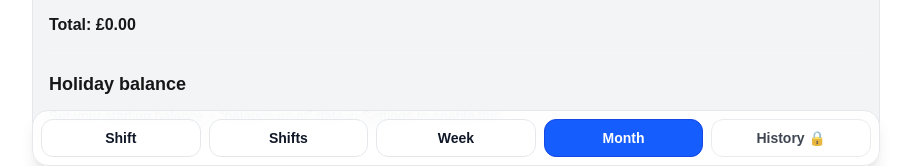
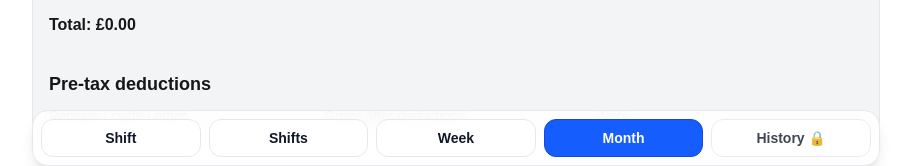
Before and after one commit to phil18019/wage-app, a Next.js app: page /app in a window 1280 px wide. Both pictures are taken after a click on the button "Month". Shown: the part 634-800 px from the top of the page, without its empty margins (184-1095 px from the left). Built offline with nearby package versions, Linux system fonts and the light colour scheme.

Commit message:
add pretax deductions to month tab

```diff
--- a/app/app/page.tsx
+++ b/app/app/page.tsx
@@ -431,6 +431,7 @@ export default function Home() {
 
   const [sickHours, setSickHours] = useState<string>("");
   const [editingId, setEditingId] = useState<string | null>(null);
+  const [pretaxDeductions, setPretaxDeductions] = useState<string>("");
 
   const weekStartsOn = settings.weekStartsOn ?? 0;
 
@@ -676,7 +677,8 @@ else {
   ]);
 
   const month = useMemo(() => computeMonthTotals(rows as any, settings), [rows, settings]);
-
+  const pretaxDeductionsValue = Math.max(0, Number(pretaxDeductions) || 0);
+  const grossAfterDeductions = Math.max(0, month.totalPay - pretaxDeductionsValue);
 
 
   const holidayBal = useMemo(() => {
@@ -1571,6 +1573,40 @@ const input =
 
               <div className="mt-3 text-base font-semibold">Total: {fmtGBP(month.totalPay)}</div>
 
+              <div className="pt-4 mt-4 border-t border-white/20">
+  <div className="text-lg font-semibold mb-2">Pre-tax deductions</div>
+
+  <div className="grid grid-cols-1 sm:grid-cols-3 gap-3">
+    <div>
+      <div className={label}>Pension / cycle / other</div>
+      <input
+        type="number"
+        inputMode="decimal"
+        min="0"
+        step="0.01"
+        className={input}
+        value={pretaxDeductions}
+        onChange={(e) => setPretaxDeductions(e.target.value)}
+        placeholder="0.00"
+      />
+    </div>
+
+    <div>
+      <div className={label}>Gross after deductions</div>
+      <div className="mt-1 rounded-xl bg-gray-100 border border-gray-200 px-3 py-2 text-lg font-semibold text-gray-900 dark:bg-black/20 dark:border-white/10 dark:text-white">
+        {fmtGBP(grossAfterDeductions)}
+      </div>
+    </div>
+
+    <div>
+      <div className={label}>Note</div>
+      <div className="mt-1 rounded-xl bg-gray-100 border border-gray-200 px-3 py-2 text-sm text-gray-700 dark:bg-black/20 dark:border-white/10 dark:text-white/70">
+        This does not calculate tax or take-home pay.
+      </div>
+    </div>
+  </div>
+</div>
+
               {/* Holiday balance */}
               <div className="pt-4 mt-4 border-t border-white/20">
                 <div className="text-lg font-semibold mb-2">Holiday balance</div>
```
